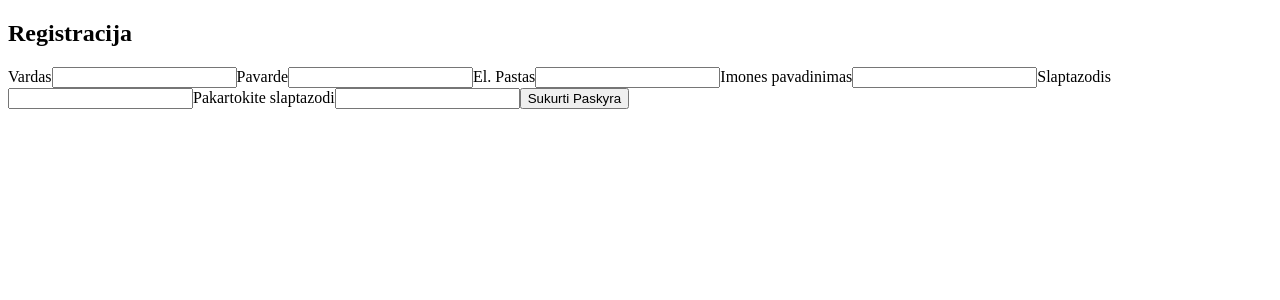
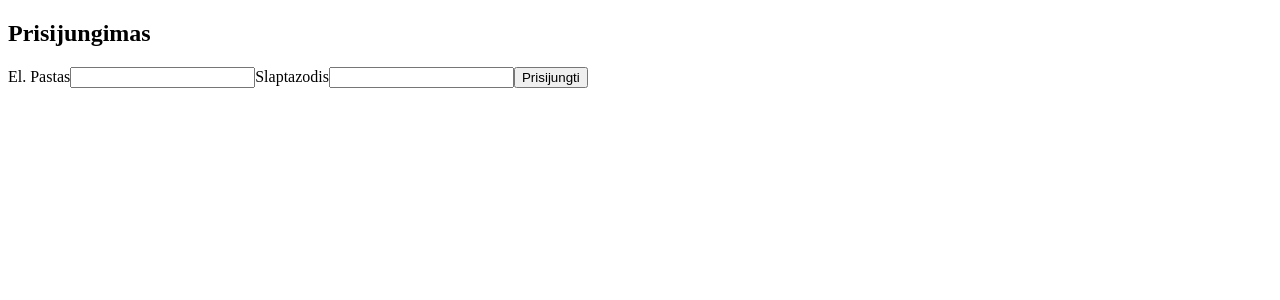
Before and after one commit to dncworking/StaffFlow, a React (Vite) app: page /login in a window 1280 px wide. Shown: the top 300 px of the page. Built offline with nearby package versions, Linux system fonts and the light colour scheme.

Commit message:
add loginForm and react-router-dom navigate library and toast library for message

```diff
--- a/package.json
+++ b/package.json
@@ -12,7 +12,9 @@
   "dependencies": {
     "react": "^19.2.0",
     "react-dom": "^19.2.0",
-    "react-hook-form": "^7.71.1"
+    "react-hook-form": "^7.71.1",
+    "react-hot-toast": "^2.6.0",
+    "react-router-dom": "^7.13.0"
   },
   "devDependencies": {
     "@eslint/js": "^9.39.1",
--- a/src/App.jsx
+++ b/src/App.jsx
@@ -1,11 +1,60 @@
-import "./App.css";
-import Register from "./Register.jsx";
+import {
+  BrowserRouter as Router,
+  Routes,
+  Route,
+  Navigate,
+} from "react-router-dom";
+import { Toaster } from "react-hot-toast";
+import React, { useState } from "react";
+import Register from "./Register";
+import Login from "./Login";
+// import Dashboard from "./Dashboard"; // tavo būsimas darbuotojų sąrašas
 
 function App() {
+  const [isAuthenticated, setIsAuthenticated] = useState(
+    localStorage.getItem("isLoggedIn") === "true",
+  );
+
+  const handleLogin = () => {
+    localStorage.setItem("isLoggedIn", "true");
+    setIsAuthenticated(true);
+  };
+
+  const handleLogout = () => {
+    localStorage.removeItem("isLoggedIn");
+    setIsAuthenticated(false);
+  };
   return (
-    <>
-      <Register />
-    </>
+    <Router>
+      <Toaster position="top-center" reverseOrder={false} />
+      <Routes>
+        <Route
+          path="/"
+          element={
+            isAuthenticated ? (
+              <Navigate to="/dashboard" />
+            ) : (
+              <Navigate to="/register" />
+            )
+          }
+        />
+
+        <Route path="/register" element={<Register />} />
+
+        <Route path="/login" element={<Login onLoginSuccess={handleLogin} />} />
+
+        <Route
+          path="/dashboard"
+          element={
+            isAuthenticated ? (
+              <Dashboard onLogout={handleLogout} />
+            ) : (
+              <Navigate to="/login" />
+            )
+          }
+        />
+      </Routes>
+    </Router>
   );
 }
 
--- a/src/Login.jsx
+++ b/src/Login.jsx
@@ -1,12 +1,47 @@
+import { useForm } from "react-hook-form";
+import { useNavigate } from "react-router-dom";
 const Login = () => {
+  const navigate = useNavigate();
+  const {
+    register,
+    handleSubmit,
+    setError,
+    formState: { errors },
+  } = useForm();
+
+  const onSubmit = (data) => {
+    const savedUser = JSON.parse(localStorage.getItem("adminUser"));
+
+    if (
+      savedUser &&
+      savedUser.email === data.email &&
+      savedUser.password === data.password
+    ) {
+      console.log("Prisijungta sekmingai!");
+      navigate("/dashboard");
+    } else {
+      setError("loginError", {
+        type: "manual",
+        message: "Neteisingas el. paštas arba slaptažodis",
+      });
+    }
+  };
+
   return (
     <div>
       <h2>Prisijungimas</h2>
-      <form>
+      <form onSubmit={handleSubmit(onSubmit)}>
         <label>El. Pastas</label>
-        <input type="text" />
+        <input
+          type="text"
+          {...register("email", { required: "Įveskite el. paštą" })}
+        />
         <label>Slaptazodis</label>
-        <input type="text" />
+        <input
+          type="password"
+          {...register("password", { required: "Įveskite slaptažodį" })}
+        />
+        {errors.loginError && <p>{errors.loginError.message}</p>}
         <button type="submit">Prisijungti</button>
       </form>
     </div>
--- a/src/Register.jsx
+++ b/src/Register.jsx
@@ -1,8 +1,10 @@
 import React from "react";
+import toast from "react-hot-toast";
+import { useForm } from "react-hook-form";
+import { useNavigate } from "react-router-dom";
 
-import { useForm } from "react-hook-form";
-
-const Register = ({ onRegisterSuccess }) => {
+const Register = () => {
+  const navigate = useNavigate();
   const {
     register,
     handleSubmit,
@@ -14,11 +16,15 @@ const Register = ({ onRegisterSuccess }) => {
 
   const onSubmit = (data) => {
     localStorage.setItem("adminUser", JSON.stringify(data));
-
+    toast.success("Paskyra sėkmingai sukurta! Nukreipiame...", {
+      duration: 3000,
+      icon: "🚀",
+    });
+    setTimeout(() => {
+      navigate("/login");
+    }, 2500);
     console.log("Sekmingai uzregistruota", data);
-    // onRegisterSuccess();
   };
-
 
   return (
     <div style={{ display: "block" }}>
```
Also changed, not shown: 1 other file (tests, documents, lock files or other folders).
